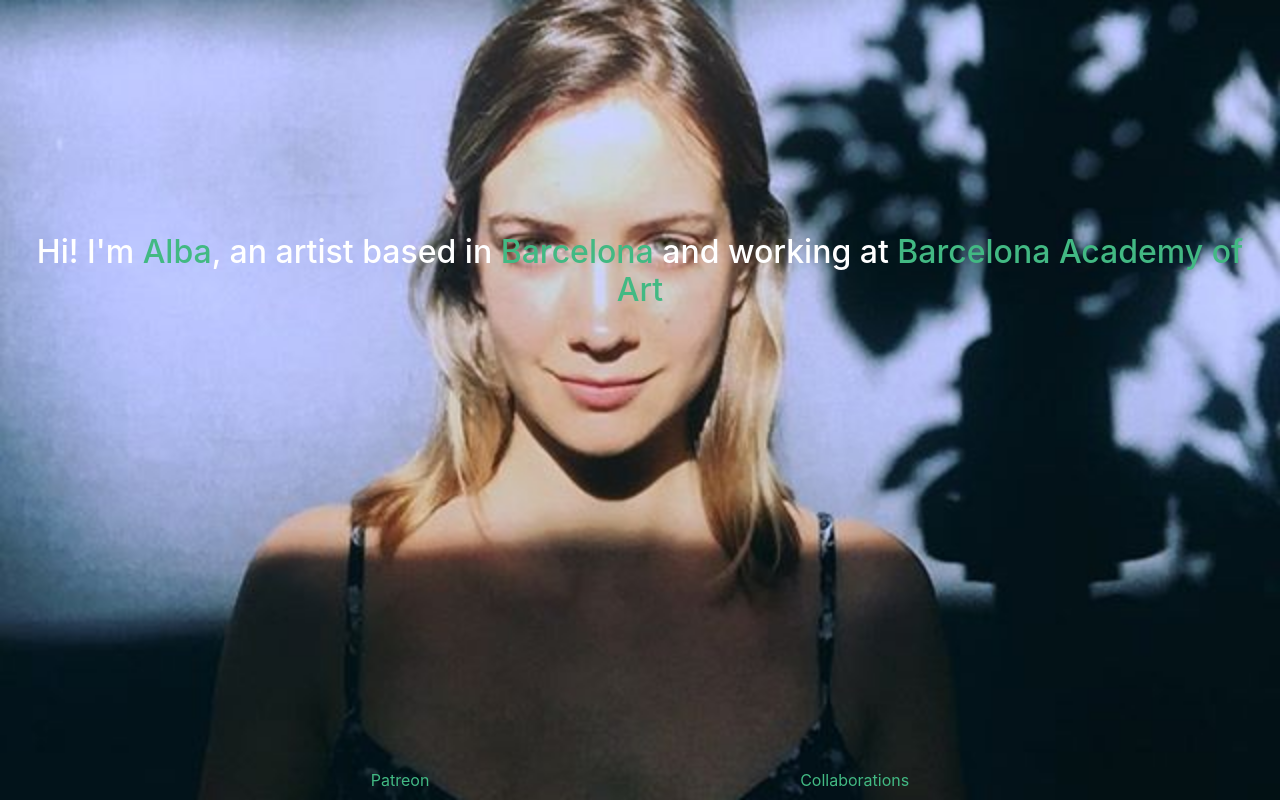
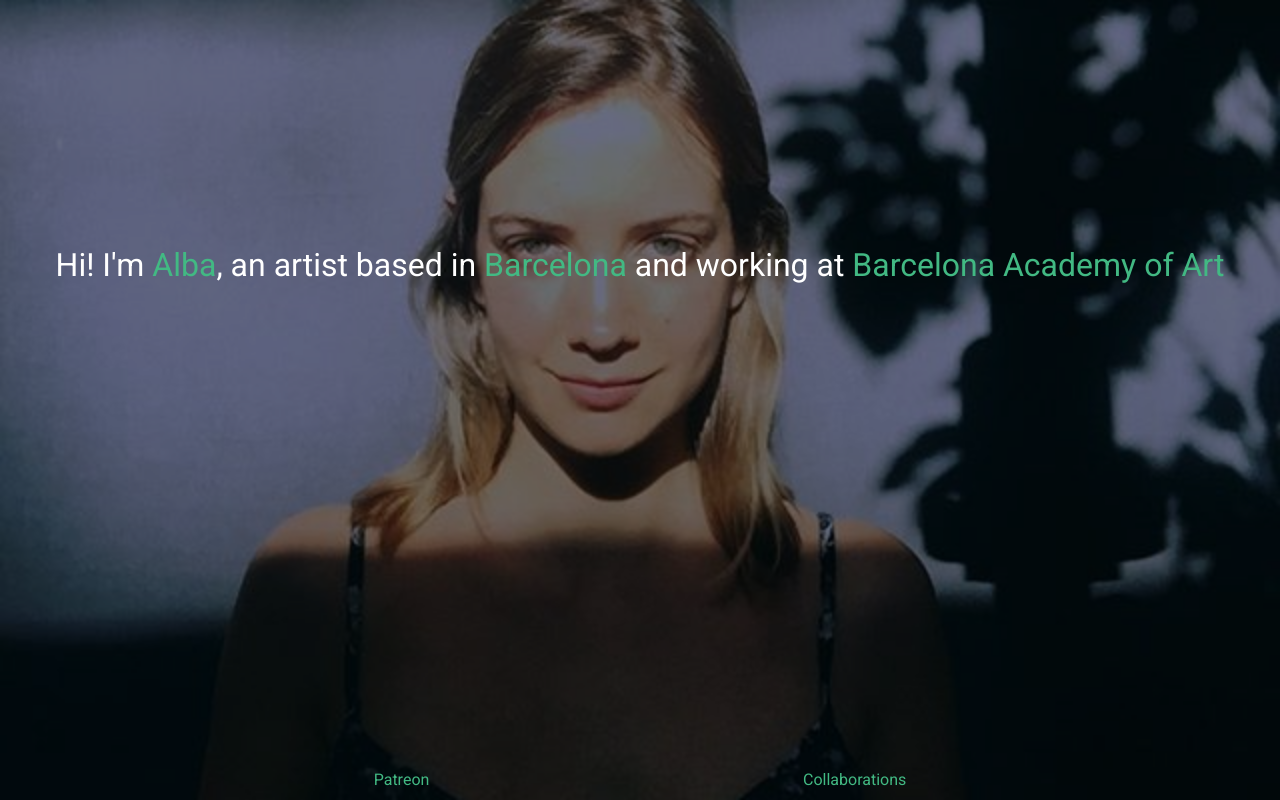
Before and after one commit to sernalab/artist, a Vue app: page / in a window 1280 px wide. Built offline with nearby package versions, Linux system fonts and the light colour scheme.

Commit message:
opacity added in background

```diff
--- a/src/App.vue
+++ b/src/App.vue
@@ -16,8 +16,5 @@
 </script>
 
 <style src="./assets/styles.css" lang="css">
-#app {
-  font-family: 'Roboto', sans-serif;
-  color: white;
-}
+
 </style>
--- a/src/assets/styles.css
+++ b/src/assets/styles.css
@@ -12,3 +12,9 @@
     width: 100%;
     height: 100%;
 }
+
+#app {
+    font-family: 'Roboto', sans-serif;
+    color: white;
+    background-color: rgba(0, 0, 0, 0.5);
+}
```
